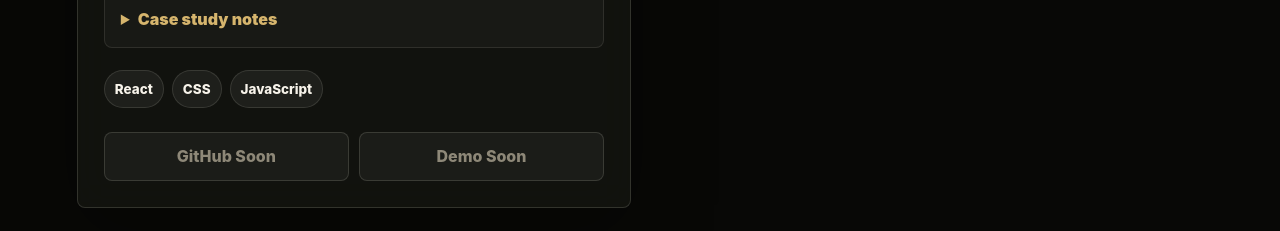
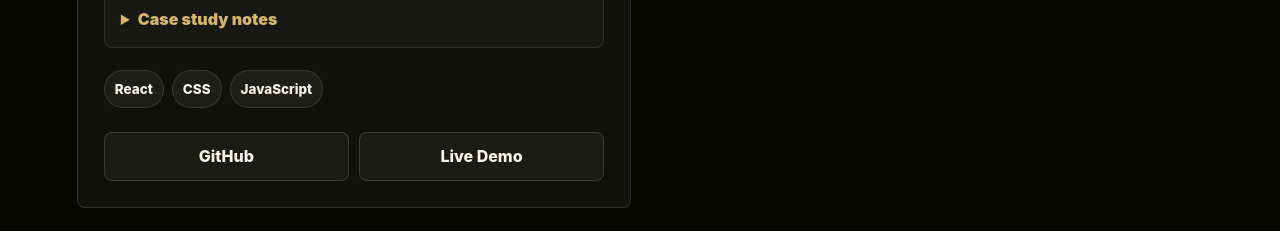
Before and after one commit to ayubsoaliha-SS/Complete-Portfolio, a React (Vite) app: page / in a window 1280 px wide. Shown: the part 6260-6491 px from the top of the page. Built offline with nearby package versions, Linux system fonts and the light colour scheme.

Commit message:
last project

```diff
--- a/src/data/projects.js
+++ b/src/data/projects.js
@@ -95,8 +95,8 @@ const projects = [
       "Kept the UI modular so features can grow into collaboration, feedback, and analytics flows.",
     ],
     techStack: ["React", "CSS", "JavaScript"],
-    github: "",
-    live: "",
+    github: "https://github.com/ayubsoaliha-SS/techflow.git",
+    live: "https://techflow-five.vercel.app",
   },
 ];
 
```
